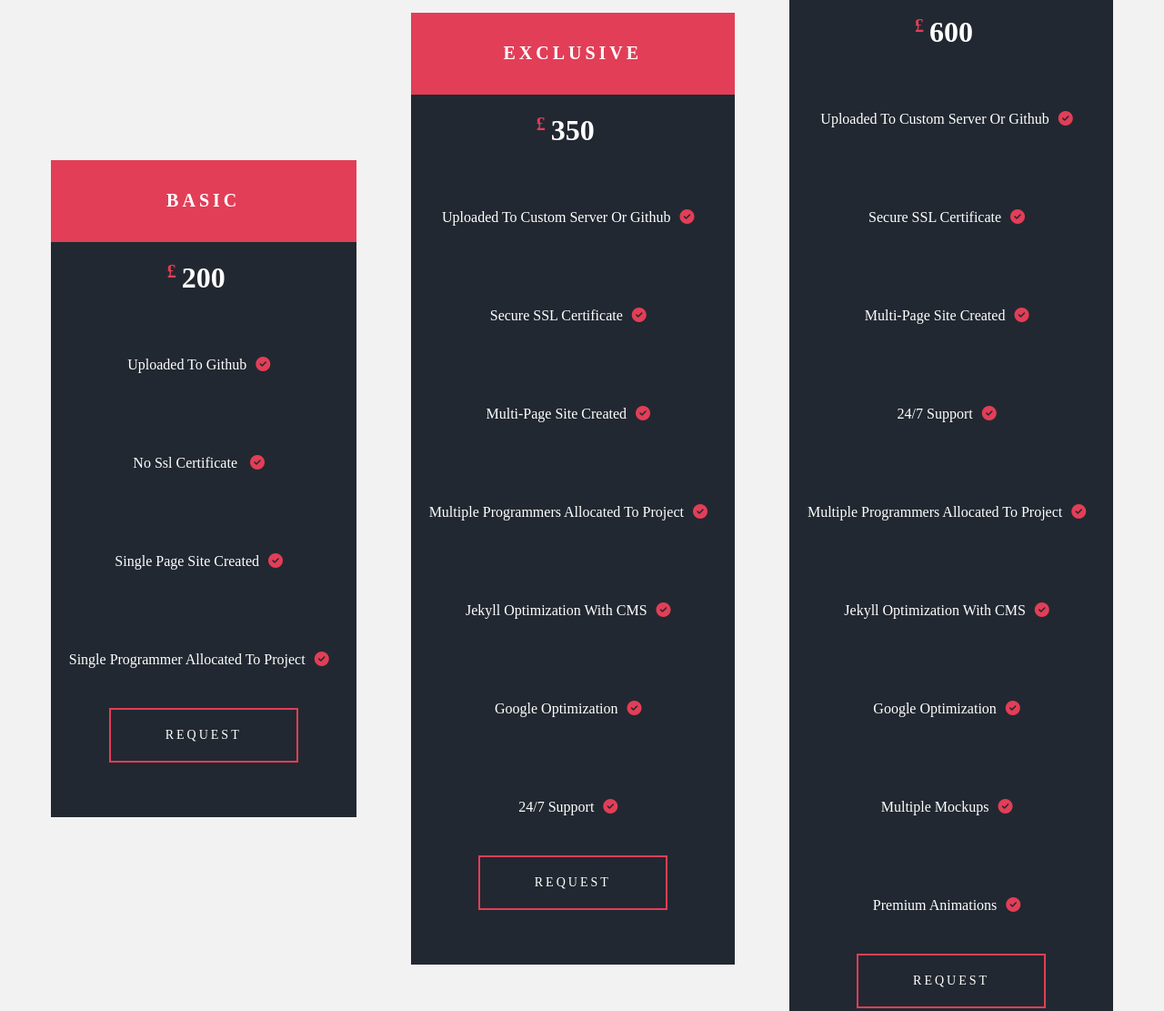
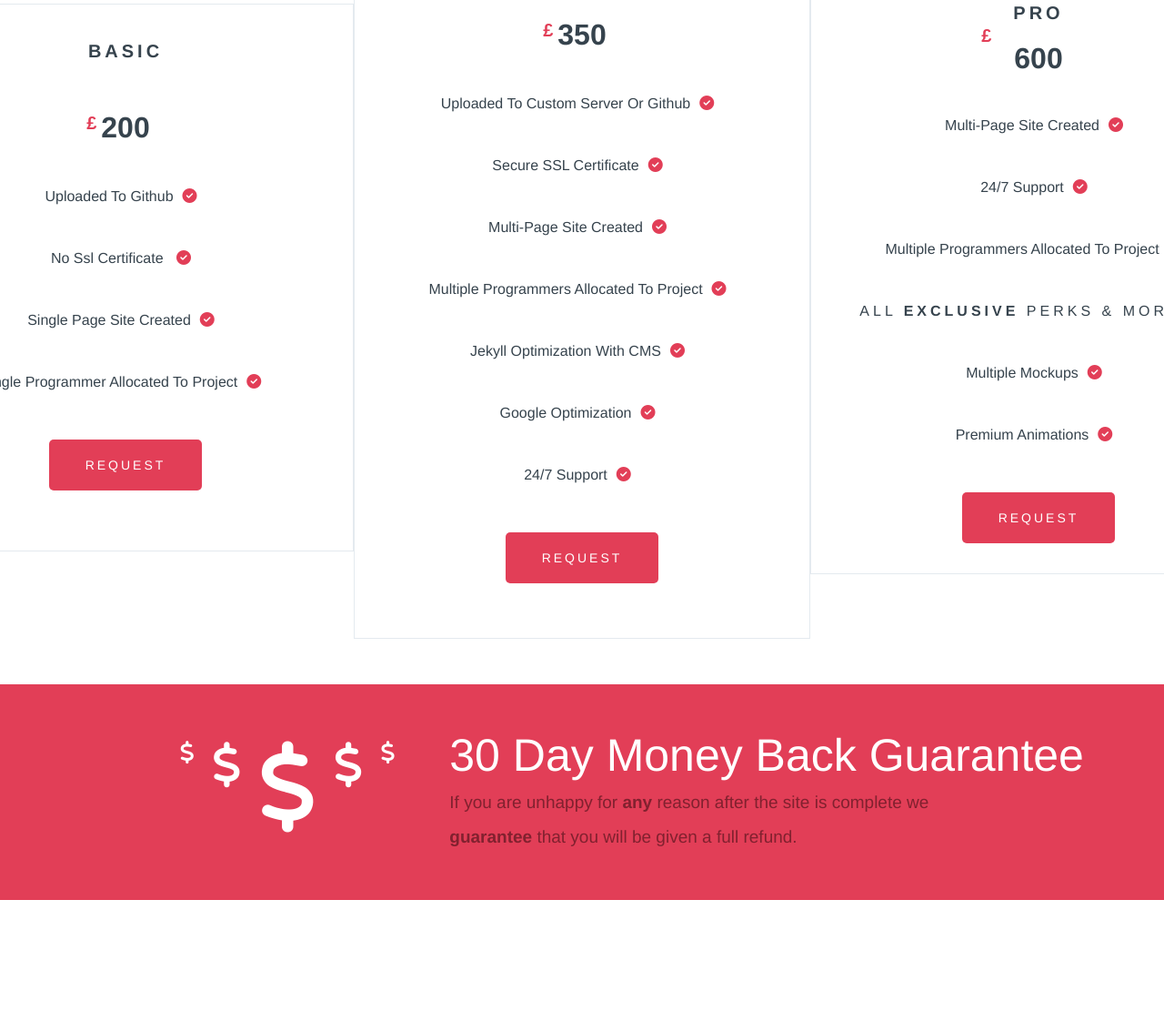
Before and after one commit to vyco/vyco, a plain HTML site: page index.html in a window 1280 px wide. Shown: the part 3468-4579 px from the top of the page at 91% size. After the commit the page ends 4457 px from the top, so only its background shows below. Drawn offline with nearby package versions, Linux system fonts and the light colour scheme.

Commit message:
changes made additions and that

```diff
--- /dev/null
+++ b/css/_guarantee.sass
@@ -0,0 +1,43 @@
+section.guarantee
+	margin-top: 50px
+	width: 100%
+	background: $orange
+	padding: 50px
+
+
+	.icon
+		top: 0
+		left: 0
+		right: 0
+		bottom: 0
+		margin-right: 50px
+		margin-top: -10px
+	.fa
+		font-size: 100px
+		color: white
+		padding: 0
+		margin: 10px
+	.selected
+		font-size: 100px
+	.small
+		font-size: 50px
+	.even-smaller
+		font-size: 25px
+	h1
+		color: white
+		text-transform: capitalize
+		font-size: 50px
+		font-weight: 300
+		padding: 0
+		margin: 0 0 4px 0
+	p
+		color: rgba(#81212f, 1)
+		font-weight: bold
+		width: 560px
+		line-height: 2em
+		font-size: 19px
+		padding: 0
+		margin: 0
+		font-weight: 300
+		strong
+			font-weight: bold
--- a/css/_prices.sass
+++ b/css/_prices.sass
@@ -1,15 +1,39 @@
 .prices
+  .desc
+    text-transform: none
+    font-size: 13px
+    width: 500px
+    padding: 20px
+    line-height: 2em
+    margin-top: -30px
+    margin-bottom: -10px
+  .yo
+    letter-spacing: 4px
+
+  .side
+    height: 600px
+  .pro
+    margin: 0
+    padding-top: 50px
+    h1
+      padding: 0
+      margin: 0
+    .price-title
+      padding: 0
+      margin: 0
+
   .select
     text-transform: uppercase
     color: #fff
     letter-spacing: 3px
     font-size: 14px
-    background: $black
-    border: 2px solid $orange
+    background: $orange
+    border-radius: 5px
     text-decoration: none
-    padding: 20px 60px
+    padding: 20px 40px
     margin-bottom: 60px
     transition: .56s ease all
+    margin-top: 30px
     &:hover
       color: white
       background: $orange
@@ -17,7 +41,7 @@
     font-size: 20px
     margin-bottom: 40px
 
-  background: #f2f2f2
+  background: #fff
   .imp
     text-transform: uppercase
     letter-spacing: 4px
@@ -26,18 +50,19 @@
     font-size: 30px
   .exclusive
     h1
-      font-size: 20px
+      font-size: 30px
   .title
-    background: $orange
+
     width: 100%
     text-align: center
     h1
       padding: 20px
   .price-unit
-    background: $black
-    margin: 30px
 
-    color: white
+    font-weight: 500
+    color: #36434D
+    border: 1px solid #e4eaef
+    width: 500px
     .price-title
       text-transform: uppercase
       letter-spacing: 4px
@@ -46,7 +71,7 @@
       width: 100%
   .pound-sign
     position: absolute
-    top: -0px
+    top: 2px
     left: -16px
     font-size: 20px
     color: $orange
@@ -54,9 +79,10 @@
 
   p
     text-transform: capitalize
-    padding: 20px
-    font-size: 20px
+    font-size: 14px
+
 
     .fa
       padding: 10px
       color: $orange
+      order: -1
--- a/css/master.sass
+++ b/css/master.sass
@@ -1,10 +1,12 @@
 @import "flex"
 @import url('https://fonts.googleapis.com/css?family=Satisfy')
 body
-  font-family: "brandon-grotesque"
+  font-family: "museo-sans-rounded", "Helvetica Neue", Arial, sans-serif
+  font-weight: 300
   margin: 0
   padding: 0
   overflow-x: hidden
+  -webkit-font-smoothing: antialiased
 $grey: #F2F2F2
 $orange: #E23E57
 $black: #222831
@@ -33,3 +35,4 @@ $black: #222831
 @import "banner"
 @import "portfolio"
 @import "media"
+@import "guarantee"
--- a/index.html
+++ b/index.html
@@ -4,7 +4,7 @@
     <title>Vyco | #1 in web design and development </title>
     <link rel="stylesheet" href="css/master.css">
     <link rel="stylesheet" href="css/circle.css" attr>
-    <meta name="description" content="vyco designs we are full service web designers and developers that specialise in simple , elegant and proffesional websites.">
+    <meta name="description" content="Introducing vyco, we are full service web designers and developers that specialise in simple , elegant and proffesional websites.">
     <meta name="keywords" content=" web design,design,developer,UI design,vyco, beskpoke web design, cheap web design, freelance web design, web development, designs, programmer,creating sites, creative web design , uxbridge web design, uxbridge">
     <meta name="og:site_name" content="Vyco">
     <meta name="og:url" content="www.vyco.co.uk">
@@ -17,7 +17,8 @@
     <script type="text/javascript" src="https://cdnjs.cloudflare.com/ajax/libs/gsap/1.20.2/TweenLite.min.js"></script>
     <script type="application/javascript" src="js/script.js"></script>
     <script type="text/javascript" src="js/gsock.js"></script><script src="https://use.typekit.net/smi4fyb.js"></script>
-  </head><script>try{Typekit.load({ async: true });}catch(e){}</script>
+<script>try{Typekit.load({ async: true });}catch(e){}</script>
+  </head>
   <body>
     <section class="principles flex flex--center align-center columns">
       <div class="complete-header flex flex--center align-center columns posr">
@@ -104,7 +105,7 @@
     <section class="prices flex flex--center align-center columns">
       <h1 class="imp">Impressed? </h1><span class="info">If you are impressed then look below for our prices</span>
       <div class="prices-locker flex flex--center align-center rows">
-        <div class="price-unit flex flex--center align-center columns">
+        <div class="price-unit flex flex--center align-center columns side">
           <div class="title flex flex--center align-center columns">
             <h1 class="price-title">Basic</h1>
           </div>
@@ -127,21 +128,25 @@
           <p>google optimization<i class="fa fa-check-circle"></i></p>
           <p>24/7 support<i class="fa fa-check-circle"></i></p><a class="select" href="mailto:vyco@mail.com?Subject=Exclusive%20Package%20Request" target="_top">Request</a>
         </div>
-        <div class="price-unit flex flex--center align-center columns">
+        <div class="price-unit flex flex--center align-center columns side pro">
           <div class="title flex flex--center align-center columns">
             <h1 class="price-title">pro</h1>
+            <h1 class="posr">600<span class="posa pound-sign">£</span></h1>
+            <p>multi-page site created<i class="fa fa-check-circle"></i></p>
+            <p>24/7 support<i class="fa fa-check-circle"></i></p>
+            <p>Multiple programmers allocated to project<i class="fa fa-check-circle"></i></p>
+            <p class="yo">ALL <strong>EXCLUSIVE</strong> PERKS & MORE<i class="fa fa-check-circle"></i></p>
+            <p>Multiple mockups<i class="fa fa-check-circle"></i></p>
+            <p>premium animations<i class="fa fa-check-circle"></i></p><a class="select" href="mailto:vyco@mail.com?Subject=Pro%20Package%20Request" target="_top">Request</a>
           </div>
-          <h1 class="posr">600<span class="posa pound-sign">£</span></h1>
-          <p>uploaded to custom server or github<i class="fa fa-check-circle"></i></p>
-          <p>Secure SSL certificate<i class="fa fa-check-circle"></i></p>
-          <p>multi-page site created<i class="fa fa-check-circle"></i></p>
-          <p>24/7 support<i class="fa fa-check-circle"></i></p>
-          <p>Multiple programmers allocated to project<i class="fa fa-check-circle"></i></p>
-          <p>Jekyll optimization with CMS<i class="fa fa-check-circle"></i></p>
-          <p>google optimization<i class="fa fa-check-circle"></i></p>
-          <p>Multiple mockups<i class="fa fa-check-circle"></i></p>
-          <p>premium animations<i class="fa fa-check-circle"></i></p><a class="select" href="mailto:vyco@mail.com?Subject=Pro%20Package%20Request" target="_top">Request</a>
         </div>
+      </div>
+    </section>
+    <section class="guarantee flex flex--center align-center rows">
+      <div class="icon flex rows posr"><i class="fa fa-usd even-smaller"></i><i class="fa fa-usd small"></i><i class="fa fa-usd selected"></i><i class="fa fa-usd small"></i><i class="fa fa-usd even-smaller"></i></div>
+      <div class="flex columns">
+        <h1>30 day money back guarantee</h1>
+        <p>If you are unhappy for <strong>any</strong> reason after the site is complete we <strong>guarantee</strong> that you will be given a full refund.</p>
       </div>
     </section>
   </body>
```
Also changed, not shown: css/master.css, 2 other files.
